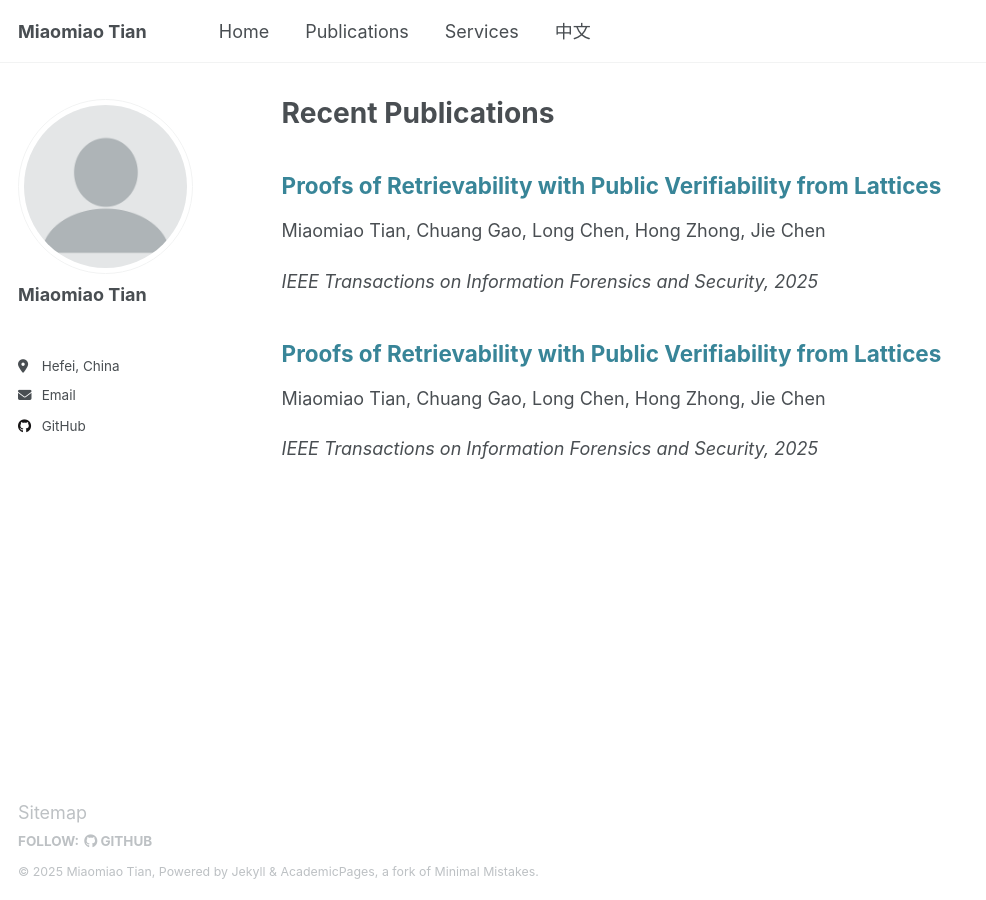
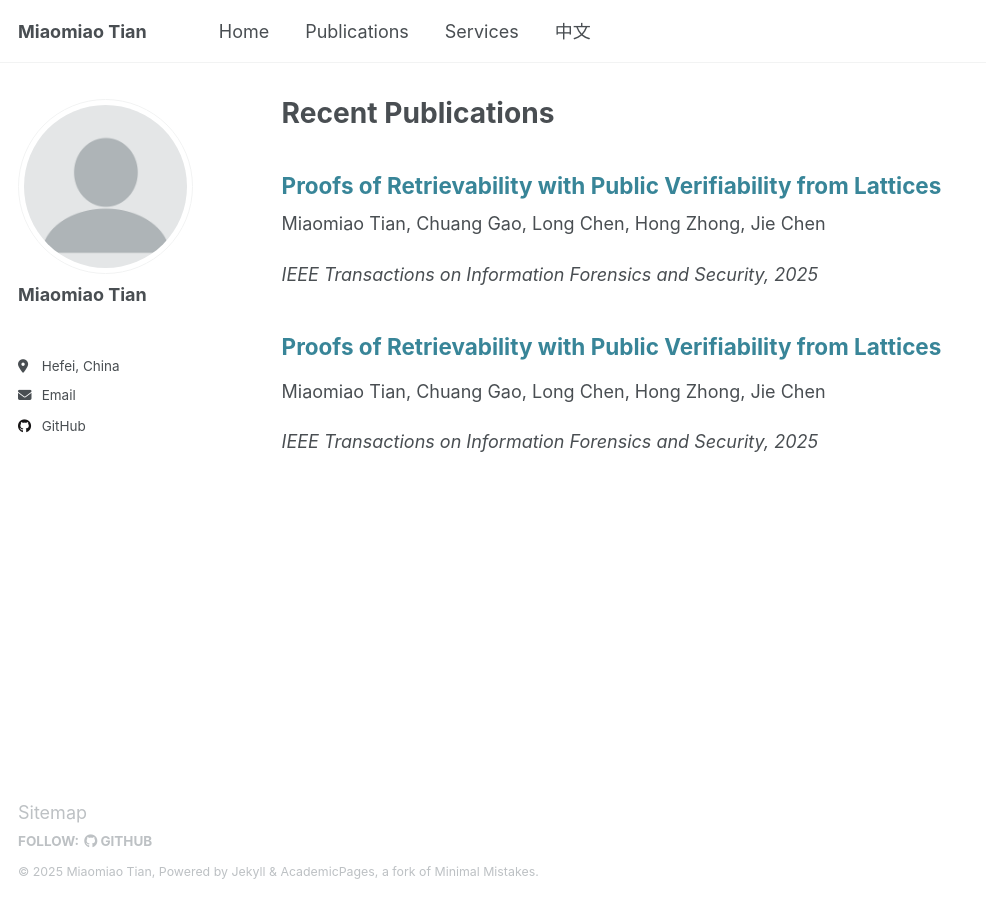
Before and after one commit to dmtian/dmtian.github.io, a Jekyll site: the page built from _pages/publications.html, in a window 1280 px wide. Shown: the whole page, without its empty margins (0-986 px from the left). Built offline with Jekyll 4.4.1, drawn with Linux system fonts in a browser that asks for light colours.

Commit message:
Update publications.html

```diff
--- a/_pages/publications.html
+++ b/_pages/publications.html
@@ -4,10 +4,10 @@ title: "Recent Publications"
 permalink: /publications/
 author_profile: true
 ---
-<div style="margin:0;">
+<div>
 <h2 style="color: rgb(56,133,152);">Proofs of Retrievability with Public Verifiability from Lattices</h2>
-<p style="font-size: 18px;">Miaomiao Tian, Chuang Gao, Long Chen, Hong Zhong, Jie Chen</p>
-<i style="font-size: 18px;">IEEE Transactions on Information Forensics and Security, 2025</i>
+<p style="font-size: 18px;margin-top:10px;">Miaomiao Tian, Chuang Gao, Long Chen, Hong Zhong, Jie Chen</p>
+<i style="font-size: 18px;margin-top:10px;">IEEE Transactions on Information Forensics and Security, 2025</i>
 </div>
 <div>
 <h2 style="color: rgb(56,133,152);">Proofs of Retrievability with Public Verifiability from Lattices</h2>
```
